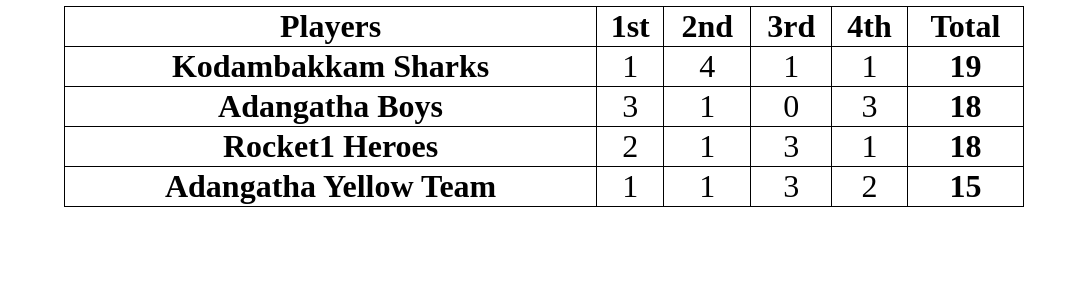
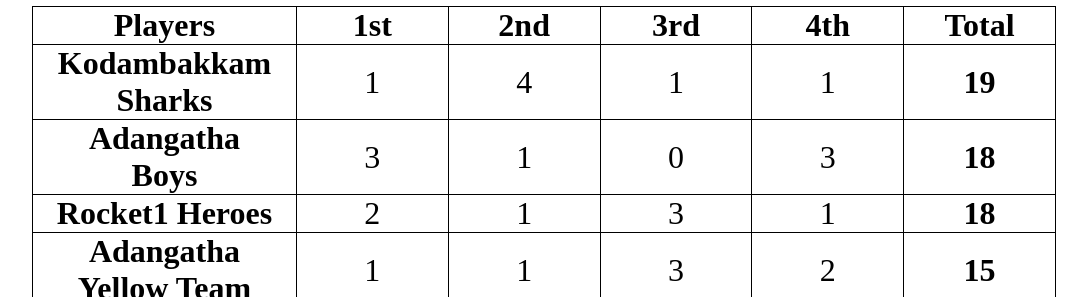
Before and after one commit to hariharan-dev/ipl-fantasy-2021, a plain HTML site: page index.html in a window 1280 px wide. Shown: the part 180-477 px from the top of the page, without its empty margins (96-1183 px from the left). Drawn offline with Linux system fonts and the light colour scheme.

Commit message:
css changes

```diff
--- a/style.css
+++ b/style.css
@@ -1,5 +1,5 @@
 body {
-  width: 75vw;
+  width: 80vw;
   margin: 10% auto 0 auto;
   text-align: center;
 }
@@ -17,10 +17,11 @@ td {
 
 th,
 td {
-  margin: 2%;
+  padding: 0 2%;
   font-size: 2em;
   height: 4vh;
   text-align: center;
+  width: 10%;
 }
 
 /* Style the buttons that are used to open and close the accordion panel */
```
